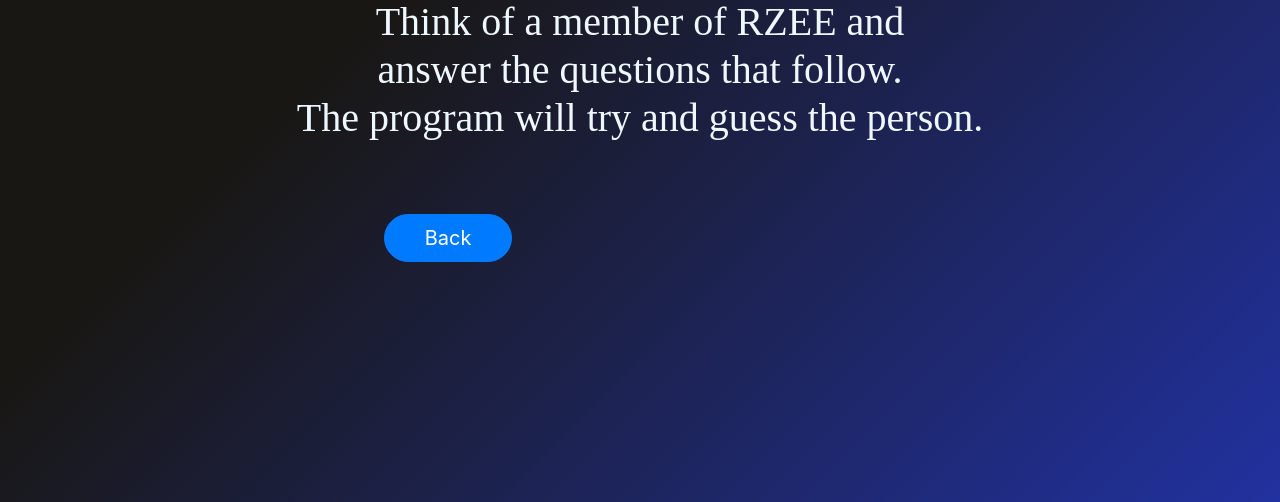
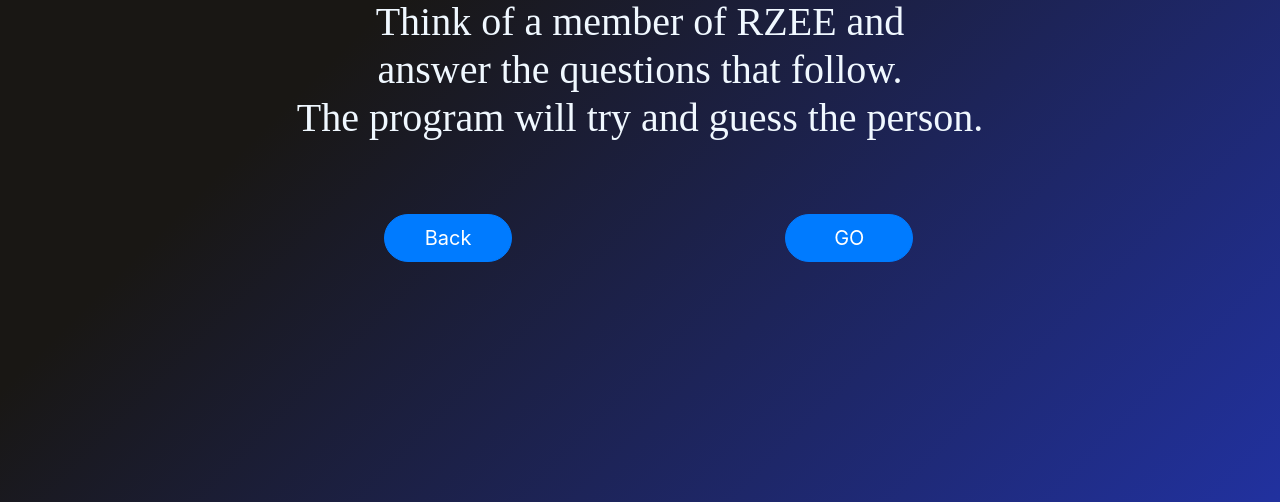
Before and after one commit to premakhil/RZEE-project, a Flask app: page /go in a window 1280 px wide. Shown: the part 150-652 px from the top of the page. Run offline with Flask 2, Linux system fonts and the light colour scheme.

Commit message:
working upto gopage

```diff
--- a/run.py
+++ b/run.py
@@ -11,3 +11,8 @@
 @app.route('/go')
 def go():
     return render_template('gopage.html')
+
+
+@app.route('/play')
+def play():
+    return render_template('play.html')
--- a/static/style.css
+++ b/static/style.css
@@ -55,7 +55,8 @@
 
   position: relative;
   float: left;
-
+  font-weight: bolder;
+  font-family: 'Lucida Sans', 'Lucida Sans Regular', 'Lucida Grande', 'Lucida Sans Unicode', Geneva, Verdana, sans-serif;
   left: 71vw;
   bottom: 35vw;
   color: blue;
@@ -79,7 +80,7 @@
   font: bold;
   color: aliceblue;
   text-align: center;
-
+  border-width: thick;
   margin-top: 100px;
 }
 
@@ -93,3 +94,12 @@
 
 
 }
+
+.GO {
+  position: relative;
+  top: 5vw;
+  right: -51vw;
+  border-radius: 50px;
+  width: 10vw;
+  min-width: 10vw;
+}
--- a/templates/gopage.html
+++ b/templates/gopage.html
@@ -14,6 +14,6 @@
 </div>
 
 <a href="{{url_for('home')}}"><button type="button" class="btn btn-primary btn-lg back">Back</button></a>
-
+<a href="{{url_for('play')}}"><button type="button" class="btn btn-primary btn-lg GO">GO</button></a>
 
 {% endblock content %}
```
